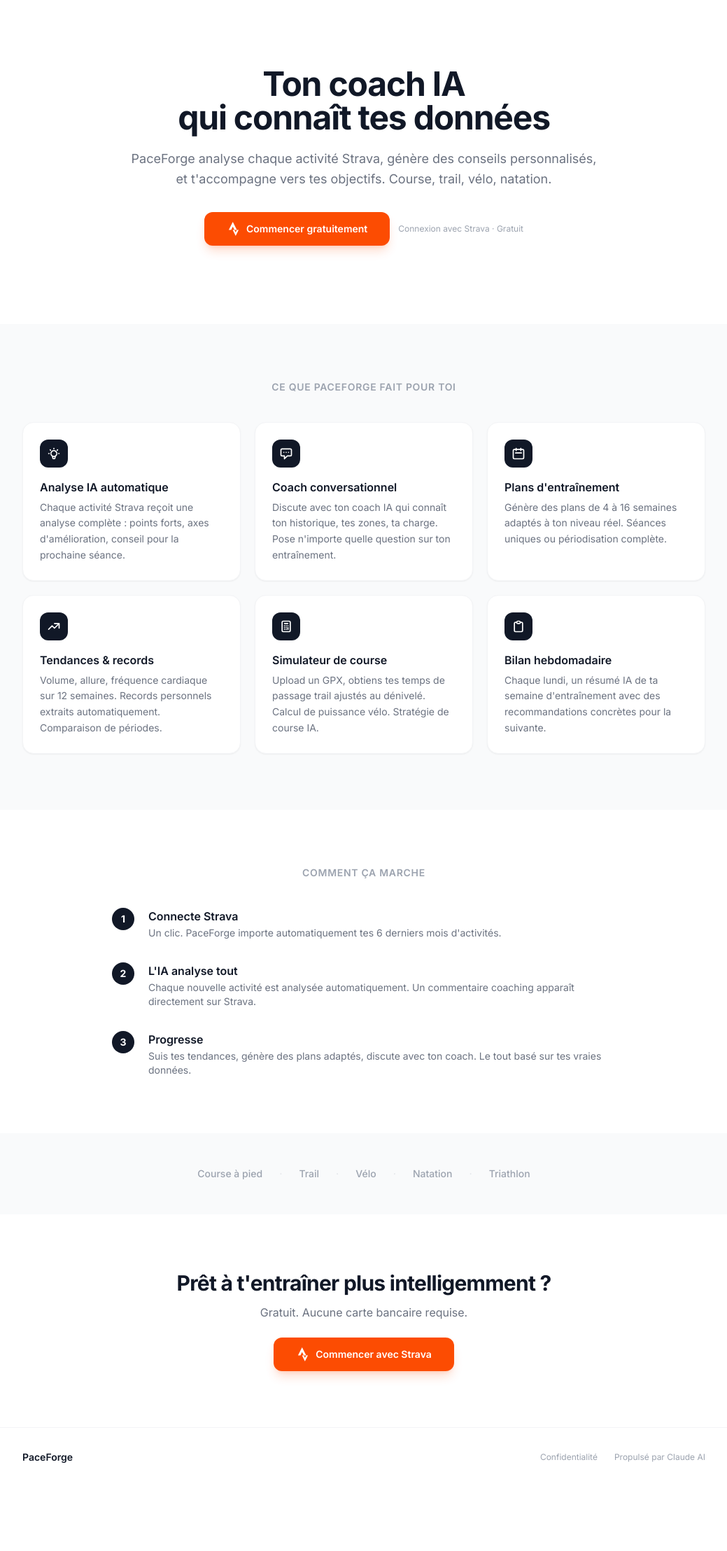
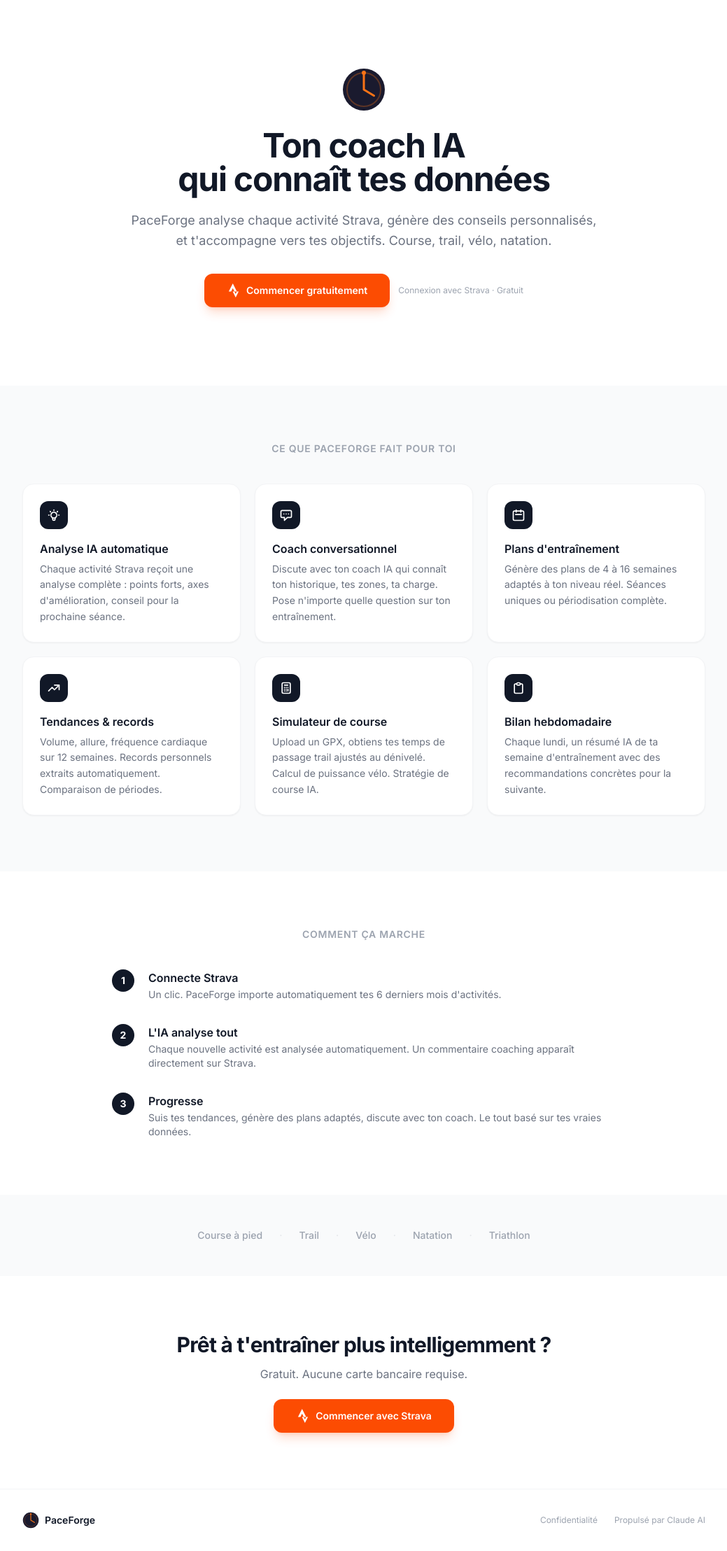
Before and after one commit to fneyron/paceforge, a FastAPI app: page / in a window 1280 px wide. Shown: the whole page at 70% size, without its empty margins (120-1159 px from the left). Before the commit the page ends 2090 px from the top, so only its background shows below. Run offline with FastAPI, Linux system fonts and the light colour scheme; some libraries are stand-ins or nearby versions.

Commit message:
Add logo to landing page hero and footer
Co-Authored-By: Claude Opus 4.6 <noreply@anthropic.com>

```diff
--- a/app/templates/login.html
+++ b/app/templates/login.html
@@ -8,6 +8,7 @@
     <div class="relative overflow-hidden">
         <div class="max-w-5xl mx-auto px-6 pt-16 pb-20 sm:pt-24 sm:pb-28">
             <div class="text-center max-w-2xl mx-auto">
+                <img src="/static/img/logo.svg" alt="PaceForge" class="w-16 h-16 mx-auto mb-6">
                 <h1 class="text-4xl sm:text-5xl font-bold tracking-tight text-gray-900 leading-tight">
                     Ton coach IA<br>qui connaît tes données
                 </h1>
@@ -163,7 +164,10 @@
     <!-- Footer -->
     <div class="border-t border-gray-100 py-8">
         <div class="max-w-5xl mx-auto px-6 flex flex-col sm:flex-row items-center justify-between gap-4">
-            <span class="text-sm font-semibold text-gray-900">PaceForge</span>
+            <div class="flex items-center gap-2">
+                <img src="/static/img/logo.svg" alt="PaceForge" class="w-6 h-6">
+                <span class="text-sm font-semibold text-gray-900">PaceForge</span>
+            </div>
             <div class="flex items-center gap-6 text-xs text-gray-400">
                 <a href="/privacy" class="hover:text-gray-600 transition-colors">Confidentialité</a>
                 <span>Propulsé par Claude AI</span>
```
